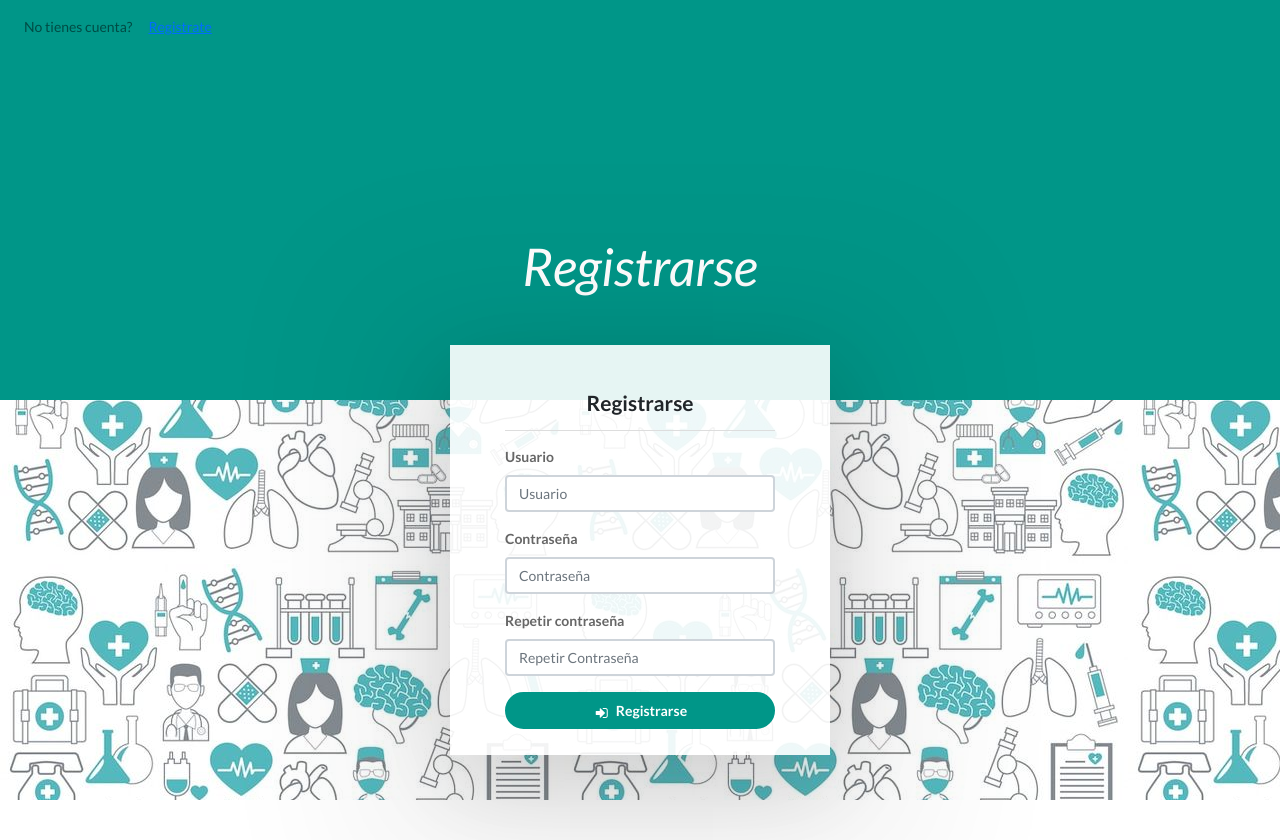
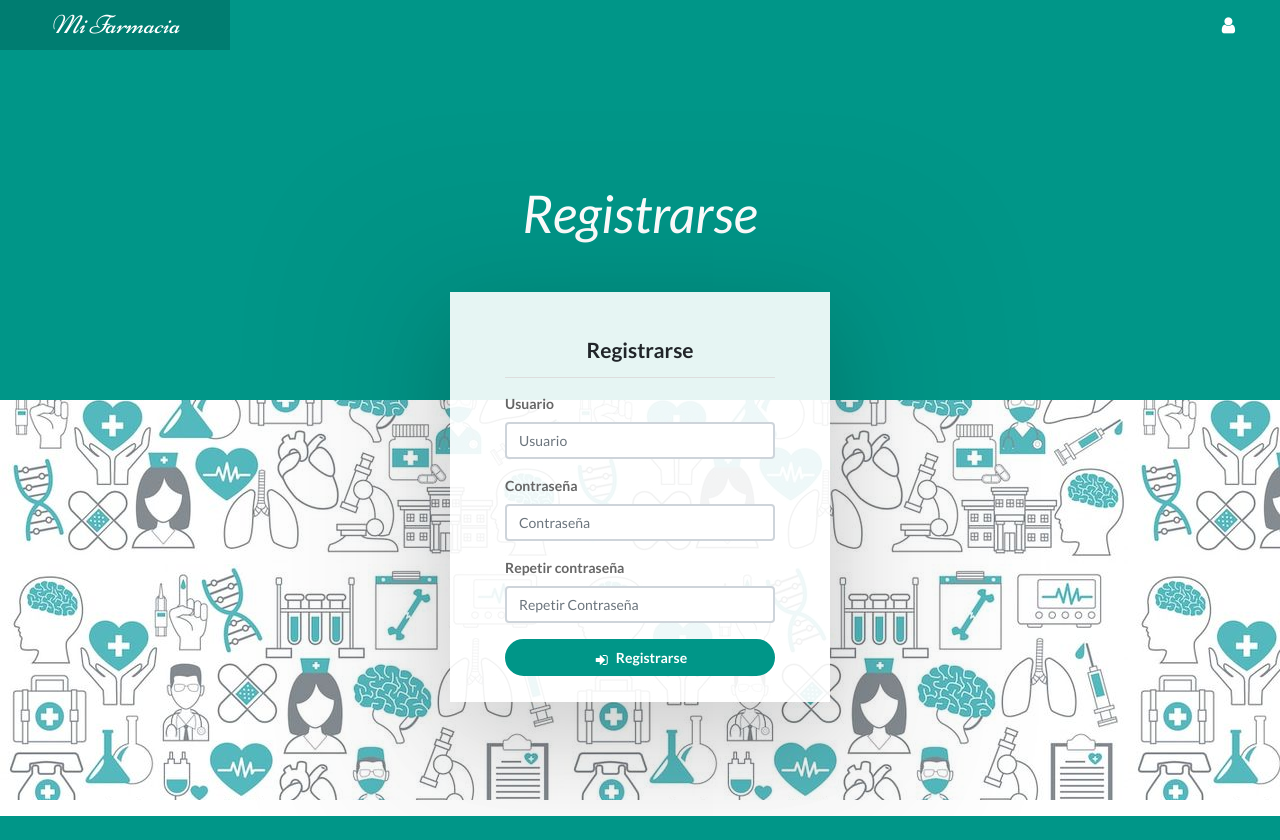
Before and after one commit to AlfredoHC07/UNERG_pharmacy, a Django app: page /signup/ in a window 1280 px wide. Shown: the top 840 px of the page. After the commit the page ends 816 px from the top, so only its background shows below. Run offline with Django 4.2, Linux system fonts and the light colour scheme; some libraries are stand-ins or nearby versions.

Commit message:
merge Ls

```diff
--- a/pharmacy/templates/base.html
+++ b/pharmacy/templates/base.html
@@ -16,29 +16,32 @@
 
   </head>
   <body class="app sidebar-mini">
-
     <nav class="navbar navbar-expand-lg navbar-light" style="background-color:  #009688;">
-
+      <header class="app-header"><a class="app-header__logo" href="#"><i>Mi Farmacia</i></a>
+        <!-- Sidebar toggle button-->
         {% if user.is_authenticated %}
-                <header class="app-header"><a class="app-header__logo" href="#"><i>Mi Farmacia</i></a>
-                     <!-- Sidebar toggle button--><a class="app-sidebar__toggle" href="#" data-toggle="sidebar" aria-label="Hide Sidebar"></a>
+        <a class="app-sidebar__toggle" href="#" data-toggle="sidebar" aria-label="Hide Sidebar"></a>
+        {% endif %}
         <!-- Navbar Right Menu-->
         <ul class="app-nav">
           <li class="dropdown"><a class="app-nav__item" href="#" data-toggle="dropdown" aria-label="Open Profile Menu"><i class="fa fa-user fa-lg"></i></a>
             <ul class="dropdown-menu settings-menu dropdown-menu-right">
+              {% if user.is_authenticated %}
                 <li><a class="dropdown-item" href="/dashboard"><i class="fa fa-tachometer"></i>Dashboard</a></li>
                 <li><a class="dropdown-item" href="page-user.html"><i class="fa fa-user fa-lg"></i> Profile</a></li>
                 <li><a class="dropdown-item" href="/logout"><i class="fa fa-sign-out fa-lg"></i> Logout</a></li>
+              {% else %}
+                <li><a class="dropdown-item" href="/signup"><i class="fa fa-sign-out fa-lg"></i>Registrate</a></li>
+              {% endif %}
             </ul>
           </li>
         </ul>
       </header>
         <!-- Sidebar menu-->
+      {% if user.is_authenticated %}
         <div class="app-sidebar__overlay" data-toggle="sidebar"></div>
         <aside class="app-sidebar">
-                      <div class="app-sidebar__user"><img class="app-sidebar__user-avatar" src="https://s3.amazonaws.com/uifaces/faces/twitter/jsa/48.jpg" alt="User Image">
-
-                      </div>
+          <div class="app-sidebar__user"><img class="app-sidebar__user-avatar" src="https://s3.amazonaws.com/uifaces/faces/twitter/jsa/48.jpg" alt="User Image"></div>
           <ul class="app-menu">
             <li><a class="app-menu__item active" href="dashboard.html"><i class="app-menu__icon fa fa-dashboard"></i><span class="app-menu__label">Dashboard</span></a></li>
             <li class="treeview"><a class="app-menu__item" href="#" data-toggle="treeview"><i class="app-menu__icon fa fa-laptop"></i><span class="app-menu__label">UI Elements</span><i class="treeview-indicator fa fa-angle-right"></i></a>
@@ -49,24 +52,11 @@
                 <li><a class="treeview-item" href="widgets.html"><i class="icon fa fa-circle-o"></i> Widgets</a></li>
               </ul>
             </li>
-
             <li><a class="app-menu__item" href="docs.html"><i class="app-menu__icon fa fa-file-code-o"></i><span class="app-menu__label">Docs</span></a></li>
           </ul>
         </aside>
-                    {% else %}
-                    <ul class="navbar-nav ms-auto d-flex">
-                        <li class="nav-item">
-                            <p class="nav-link">No tienes cuenta?</p>
-                        </li>
-                        <li class="nav-item">
-                            <a class="nav-link" style="color: rgb(0, 110, 255);" href="/signup"><u>Registrate</u></a>
-                        </li>
-                        <!-- <li class="nav-item">
-                            <a class="nav-link" href="/login">Login</a>
-                        </li> -->
+        <ul class="navbar-nav ms-auto d-flex"></ul>
       {% endif %}
-                </ul>
-            </div>
     </nav>
 
     {% block body %}
@@ -84,7 +74,6 @@
     {% block js %}
     {% endblock js %}
   </body>
-
   {% block footer %}
   {% endblock footer %}
 </html>
```
Lines whose indentation alone changed are shown as unchanged.
